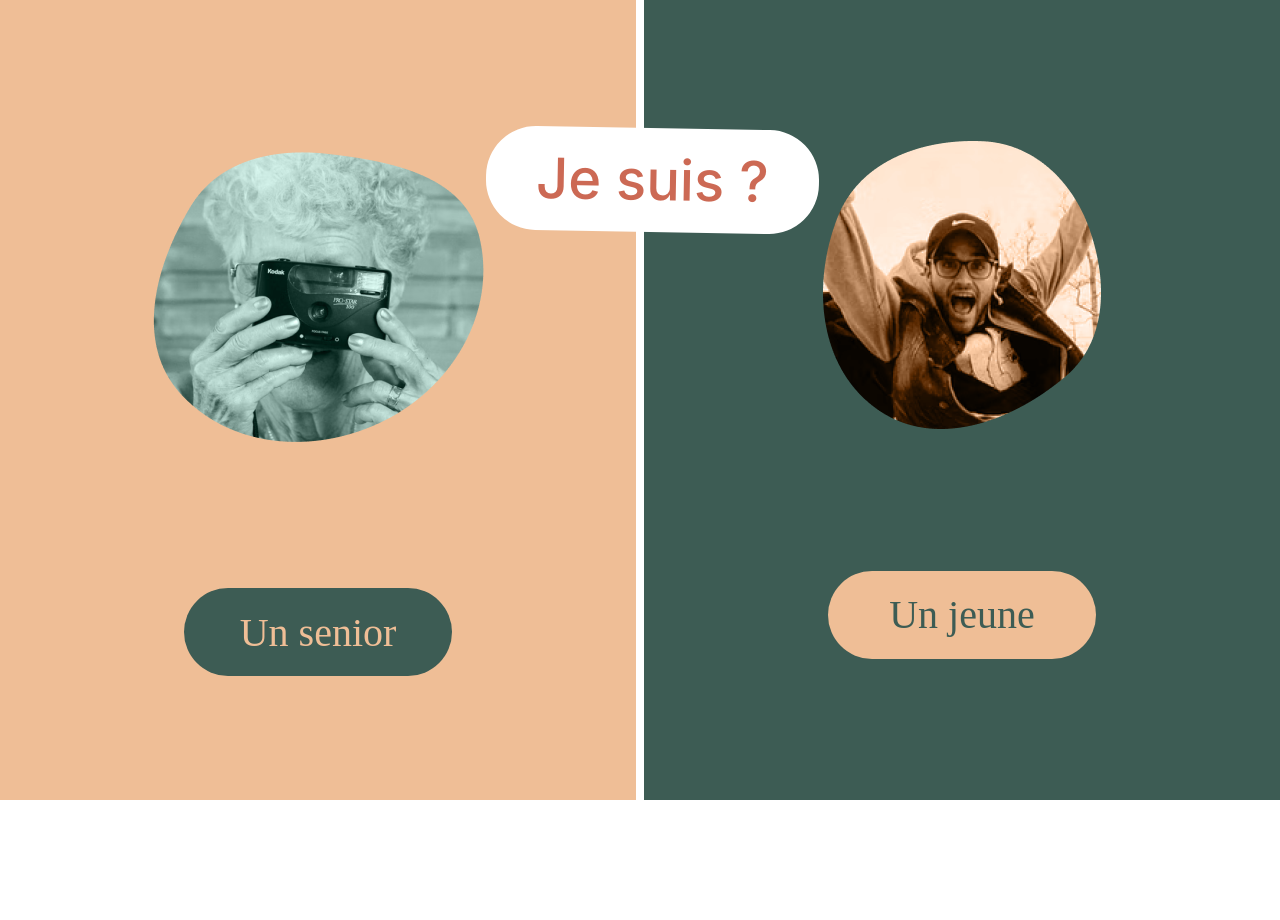
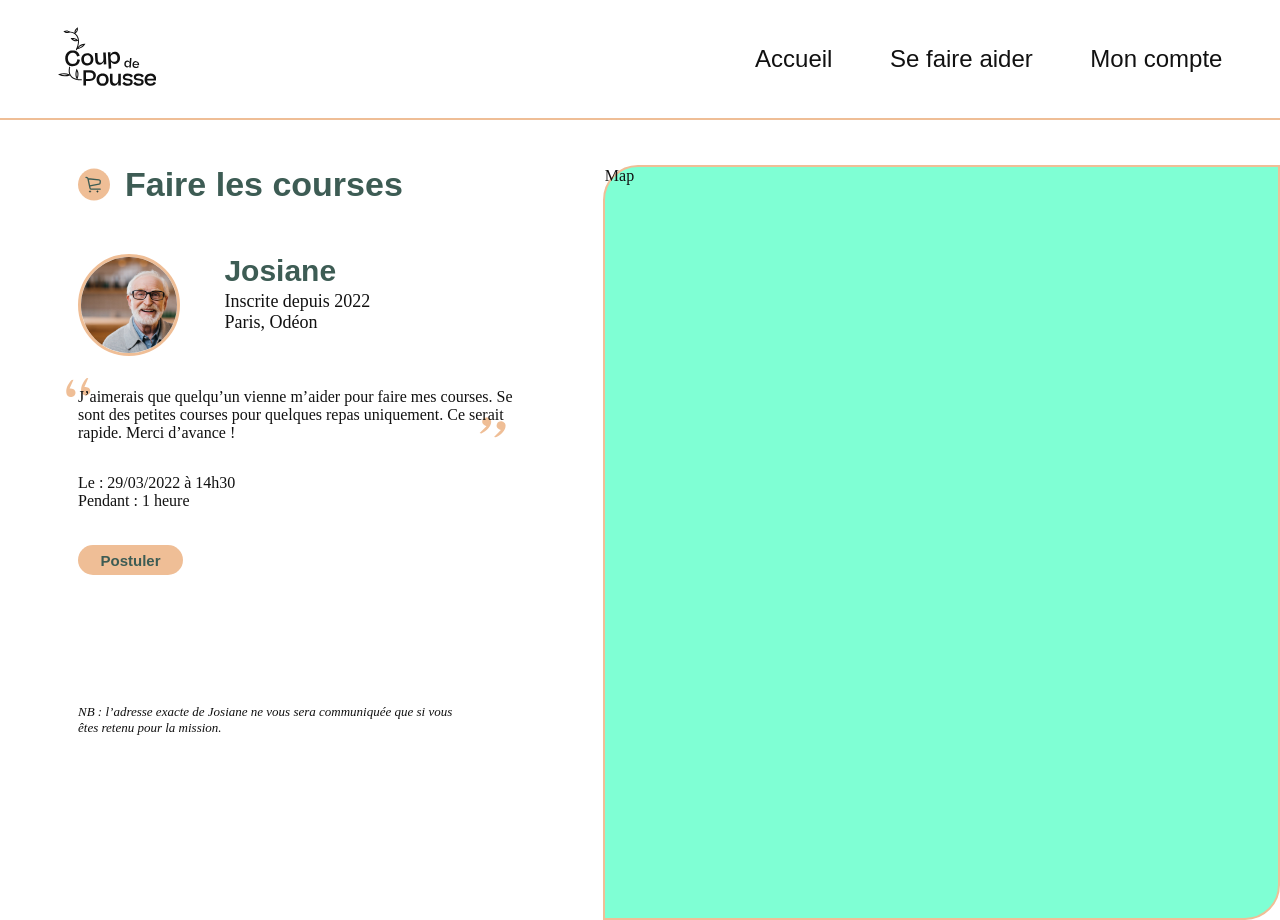
Before and after one commit to YannQuillard/coupdepousse-front, a React (Create React App) app: page / in a window 1280 px wide. Before the commit the page ends 800 px from the top, so only its background shows below. Built offline with nearby package versions, Linux system fonts and the light colour scheme.

Commit message:
Finishing Mission Details
Finishing Mission Details

```diff
--- a/src/App.css
+++ b/src/App.css
@@ -66,6 +66,7 @@ input {
   font-weight: 600;
   color: var(--color-primary-1);
   background-color: var(--color-primary-2);
+  cursor: pointer;
 }
 
 .bnt_round_reverse {
--- a/src/App.tsx
+++ b/src/App.tsx
@@ -16,13 +16,13 @@ function App() {
     <div className="App">
       <Router>
         <Routes>
-          <Route path="/" element={< Home/>} />
+          {/* <Route path="/" element={< Home/>} /> */}
           <Route path="/signup" element={< Signup/>} />
           <Route path="/login" element={< Connexion/>} />
           <Route path="/missions" element={< Young_Mission/>} />
           <Route path="/missioncard" element={< Mission_Card/>} />
           <Route path="/younglanding" element={< Young_Landing/>} />
-          <Route path="/missiondetails" element={< Mission_Details/>} />
+          <Route path="/" element={< Mission_Details/>} />
         </Routes>
       </Router>
     </div>
--- a/src/pages/Mission_Details/Mission_Details.css
+++ b/src/pages/Mission_Details/Mission_Details.css
@@ -1,9 +1,103 @@
+.container{
+    padding-right:0
+}
+
+.mission_details{
+    display: flex;
+    text-decoration: none;
+    padding-top: 45px;
+    font-family: var(--font-primary-2);
+}
+
+.details_left_column{
+    display: flex;
+    flex-direction: column;
+}
+.details_title{
+    display: flex;
+}
+
 .iconCart {
-    width: 44px;
+    width: 2.5vw;
 }
 
 .titleMission {
-    font-size: 36px;
+    padding-left: 15px;
+    font-size: 34px;
     white-space: nowrap;
-    background-color: blue;
 }
+
+.senior_profil{
+    margin-top:50px;
+}
+
+.senior_profil img{
+    width: 8vw;
+    height:8vw;
+    object-fit: cover;
+}
+
+.senior_profil h3{
+    font-size: 30px;
+
+}
+
+.details_description{
+    position:relative;
+    width: 35vw;
+    margin: 4vh 6vw 4vh 0;
+    /* margin-bottom: 4vh; */
+}
+
+.quote::before{
+    position:absolute;
+    left: -12px;
+    top: -10px;
+    z-index:-1;
+    width: 27px;
+    height: 32px;
+    content:'' ;
+    background-image: url(../../assets/images/quote_left.svg);
+    background-repeat: no-repeat;
+}
+
+.quote::after{
+    position:absolute;
+    right: 20px;
+    bottom:-7px;
+    z-index:-1;
+    width: 27px;
+    height: 32px;
+    content:'' ;
+    background-image: url(../../assets/images/quote_right.svg);
+    background-repeat: no-repeat;
+}
+
+.quote_left{
+    position:absolute
+
+}
+.quote_right{
+    position:absolute
+
+}
+
+.details_NB{
+    position: absolute;
+    bottom:8vh;
+    width:30vw
+}
+
+.details_NB p{
+    font-family: var(--font-primary-2);
+    font-style: italic;
+    font-weight: 400;
+    font-size: 13px;
+}
+
+.details_right_column{
+    background-color:aquamarine;
+    width: 80%;
+    border:solid 2px var(--color-primary-2);
+    border-radius:35px 0;
+}
--- a/src/pages/Mission_Details/Mission_Details.tsx
+++ b/src/pages/Mission_Details/Mission_Details.tsx
@@ -2,13 +2,20 @@ import React from 'react';
 import shopping_cart from "../../assets/images/shopping_cart_icon.svg"
 import senior_img from "../../assets/images/Senior_img.jpg"
 import "./Mission_Details.css"
+import Header from '../../components/Header/Header';
+import quote_left from "../../assets/images/quote_left.svg"
+import quote_right from "../../assets/images/quote_right.svg"
 
 function Mission_Details () {
     return (
         <div>
-            <div className="mission_first_raw">
-                    <img className="iconCart" src={shopping_cart}/>
-                    <h4 className='title_green titleMission'>Faire les courses</h4>
+            <Header color='Black'></Header>
+            <div className="mission_details container">
+                <div className="details_left_column">
+                    <div className="details_title">
+                        <img className="iconCart" src={shopping_cart}/>
+                        <h4 className='title_green titleMission'>Faire les courses</h4>
+                    </div>
                     <div className="senior_profil small_Text">
                         <img alt="senior profile picture"src={senior_img}/>
                         <div>
@@ -16,11 +23,20 @@ function Mission_Details () {
                             <p>Inscrite depuis 2022</p>
                             <p>Paris, Odéon</p>
                         </div>
-                        <div>
-                            <p>J’aimerais que quelqu’un vienne m’aider pour faire mes courses. Se sont des petites courses pour quelques repas uniquement. Ce serait rapide. Merci d’avance ! </p>
-                        </div>
-                        <a>Postuler</a>
+                    </div>
+                    <div className="details_description">
+                        <p className="quote">J’aimerais que quelqu’un vienne m’aider pour faire mes courses. Se sont des petites courses pour quelques repas uniquement. Ce serait rapide. Merci d’avance ! </p>
+                    </div>
+                    <p>Le : 29/03/2022 à 14h30</p>
+                    <p>Pendant : 1 heure</p>
+                    <a className="bnt_round">Postuler</a>
+                    <div className="details_NB">
                         <p>NB : l’adresse exacte de Josiane ne vous sera communiquée que si vous êtes retenu pour la mission.</p>
+                    </div>
+                </div>
+                <div className="details_right_column">
+                    <p>Map</p>
+
                 </div>
             </div>
         </div>
```
Also changed, not shown: src/assets/images/quote_left.svg (added), src/assets/images/quote_right.svg (added).
